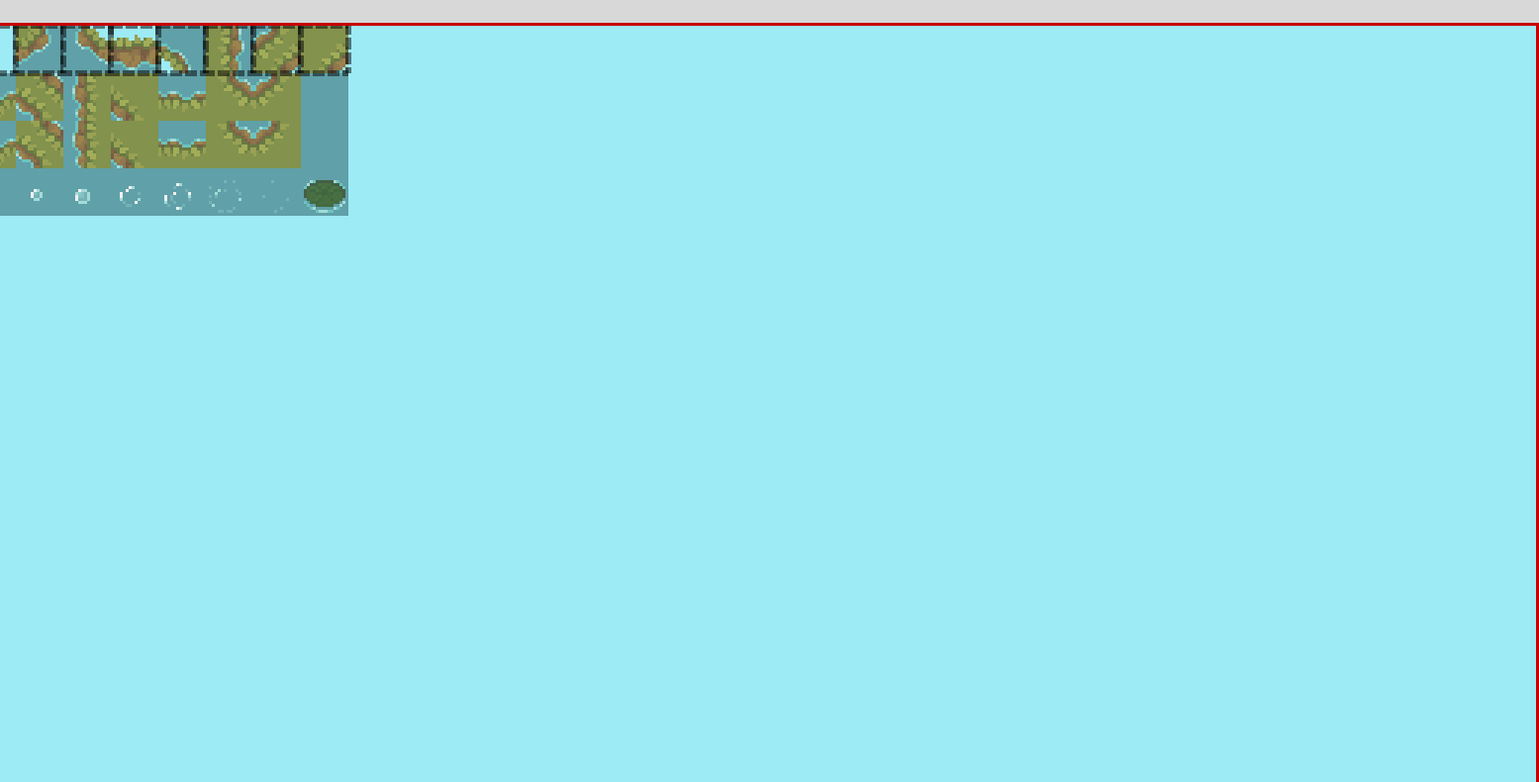
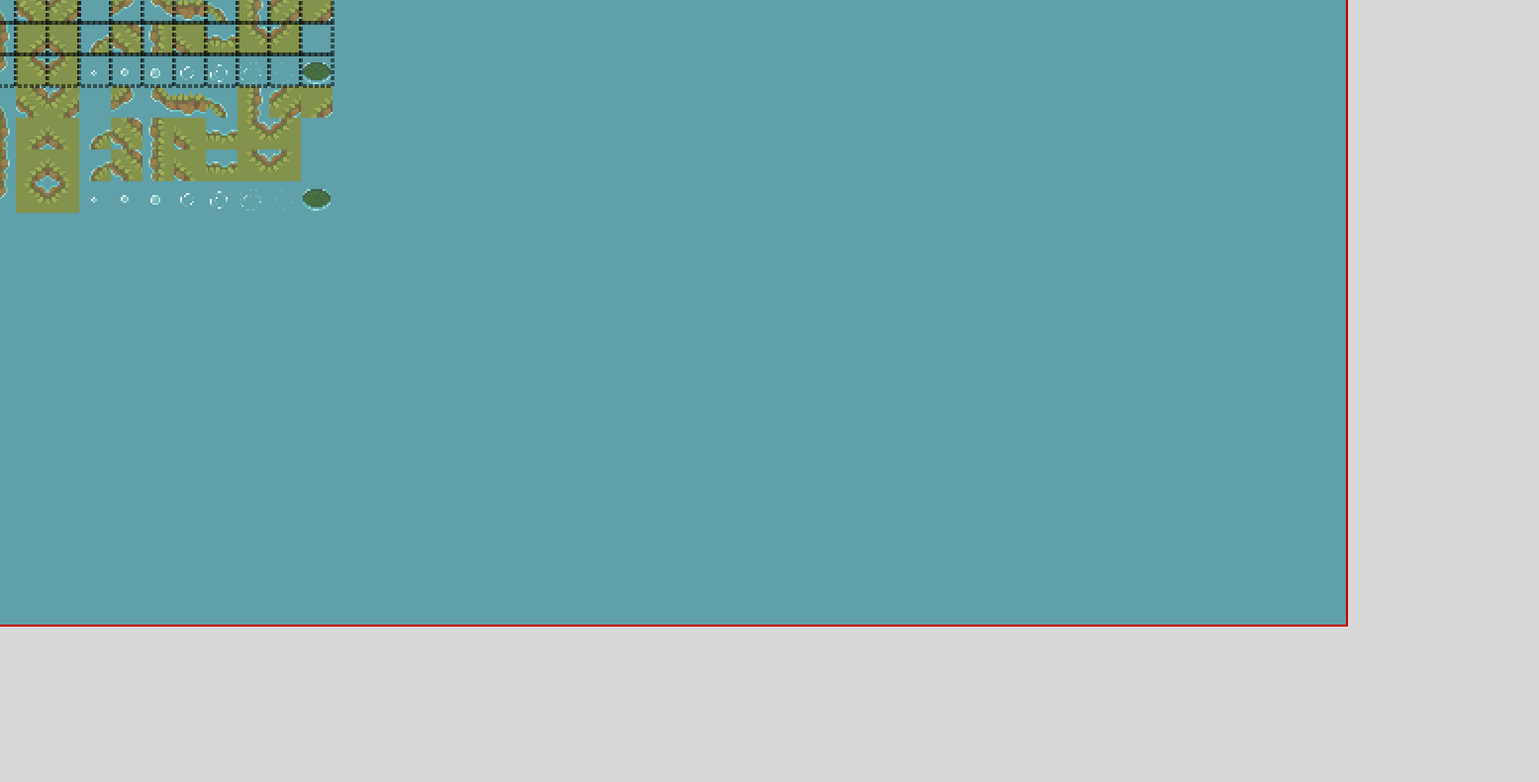
Before and after one commit to HarryAtWorld/Tecky_Pixel_Farm, a website: page Private/game.html in a window 1280 px wide. Shown: the part 73-863 px from the top of the page at 99% size, 1555 px wide, since content can reach past the window. After the commit the page ends 800 px from the top, so only its background shows below. Drawn offline with Linux system fonts and the light colour scheme.

Commit message:
design dio update

```diff
--- a/Private/game.css
+++ b/Private/game.css
@@ -7,12 +7,12 @@ body{
 }
 
 .gameContainer{
-    background-color: rgb(157, 235, 245);
+    background-color: rgb(96, 160, 168);
     border: solid 1px rgb(200, 0, 0);
     height: 320px; /* 16*20*/
-    width: 608px; /* 16*38*/
+    width: 720px; /* 16*45*/
     margin: 0 auto;
 
-    transform: scale(3) translateY(35%);
+    transform: scale(2) translateY(25%);
     image-rendering: pixelated;
 }
--- a/Private/game.html
+++ b/Private/game.html
@@ -13,7 +13,7 @@
 
 <body>
     <div>
-        <h1>This is the game.html</h1>
+        <h6>This is the game.html</h6>
     </div>
     <div class="gameContainer"><canvas class="gameArea" ></canvas>
     </div>
--- a/Private/game.js
+++ b/Private/game.js
@@ -1,41 +1,88 @@
-const tileSize = 16
+const mapTileSize = 16
+
+let mapIsLoaded = false;
+let treesIsLoaded = false;
+
 
 const gameMap = document.querySelector('.gameArea')
-gameMap.height = 320; //16*20 should match with css
-gameMap.width = 608;  //16*38 should match with css
+gameMap.height = 320; //mapTileSize*20 should match with css
+gameMap.width = 720;  //mapTileSize*35 should match with css
 
 
 
 const ctx = gameMap.getContext('2d')
 
-const image1 = new Image();
-const image2 = new Image();
+const map = new Image();
+const trees = new Image();
 
 
-image2.onload = drawMap; // Draw when image has loaded
-image1.src = './gameImages/map/island.png';
-image2.src = './gameImages/plants/tree.png';
+
+
+class mapTile{
+    constructor(status,cutLocationX, cutLocationY,displayLocationX,displayLocationY) {
+        this.status = status;
+        this.cutLocationX = cutLocationX;
+        this.cutLocationY = cutLocationY;
+        this.displayLocationX = displayLocationX;
+        this.displayLocationY = displayLocationY;
+      }
+}
+
+
+// BUG: images onload order not correct sometime.<======need to solve
+map.onload = drawMap; // Draw when image has loaded
+map.src = './gameImages/map/island.png';
+trees.onload = drawTrees; // Draw when image has loaded
+trees.src = './gameImages/trees/tree.png';
+
+// map.onload = ()=>{ mapIsLoaded = true}; // Draw when image has loaded
+// map.src = './gameImages/map/island.png';
+// trees.onload = ()=>{ treesIsLoaded = true}; // Draw when image has loaded
+// trees.src = './gameImages/trees/tree.png';
+
+
+// updateUI()
+
+
+// function updateUI(){
+//     if(mapIsLoaded && treesIsLoaded){
+//         drawMap();
+//         drawtrees();
+//     }
+// }
+
+
+
 
 
 function drawMap() {
 
-
     // drawImage(image, sx, sy, sWidth, sHeight, dx, dy, dWidth, dHeight)
-
-
 
     for (let i = 0; i < 13; i++) {
 
-        ctx.drawImage(image1, 16*i, 0, 16, 16, 16*i, 0, 16, 16);
-        ctx.drawImage(image1, 16*i, 16, 16, 16, 16*i, 16, 16, 16);
-        ctx.drawImage(image1, 16*i, 16, 16, 16, 16*i, 32, 16, 16);
-        ctx.drawImage(image1, 16*i, 32, 16, 16, 16*i, 48, 16, 16);
+        ctx.drawImage(map, mapTileSize*i, 0, mapTileSize, mapTileSize, mapTileSize*i, 0, mapTileSize, mapTileSize);
+        ctx.drawImage(map, mapTileSize*i, 16, mapTileSize, mapTileSize, mapTileSize*i, 16, mapTileSize, mapTileSize);
+        ctx.drawImage(map, mapTileSize*i, 32, mapTileSize, mapTileSize, mapTileSize*i, 32, mapTileSize, mapTileSize);
 
-        ctx.setLineDash([4, 1])
-        ctx.strokeRect(16*i, 0, 16, 16)
+        ctx.drawImage(map, mapTileSize*i, 0, mapTileSize, mapTileSize, mapTileSize*i, 48, mapTileSize, mapTileSize);
+        ctx.drawImage(map, mapTileSize*i, 16, mapTileSize, mapTileSize, mapTileSize*i, 64, mapTileSize, mapTileSize);
+        ctx.drawImage(map, mapTileSize*i, 16, mapTileSize, mapTileSize, mapTileSize*i, 80, mapTileSize, mapTileSize);
+        ctx.drawImage(map, mapTileSize*i, 32, mapTileSize, mapTileSize, mapTileSize*i, 96, mapTileSize, mapTileSize);
 
+        ctx.setLineDash([2, 1])
+        ctx.strokeRect(mapTileSize*i, 0, mapTileSize, mapTileSize)
+        ctx.strokeRect(mapTileSize*i, 16, mapTileSize, mapTileSize)
+        ctx.strokeRect(mapTileSize*i, 32, mapTileSize, mapTileSize)
     }
 
-    ctx.drawImage(image2, 0, 128, 32, 32, 8, 16, 32, 32);
+    // ctx.drawImage(trees, 0, 128, 32, 32, 8, 64, 32, 32);
+}
+
+
+function drawTrees() {
+
+    ctx.drawImage(trees, 0, 160, 32, 32, 8, 64, 32, 32);
+    ctx.drawImage(trees, 0, 224, 32, 32, 8, 64, 32, 32);
 
 }
```
Also changed, not shown: Private/gameImages/trees/tree.png (renamed from Private/gameImages/plants/tree.png), 1 other file.
